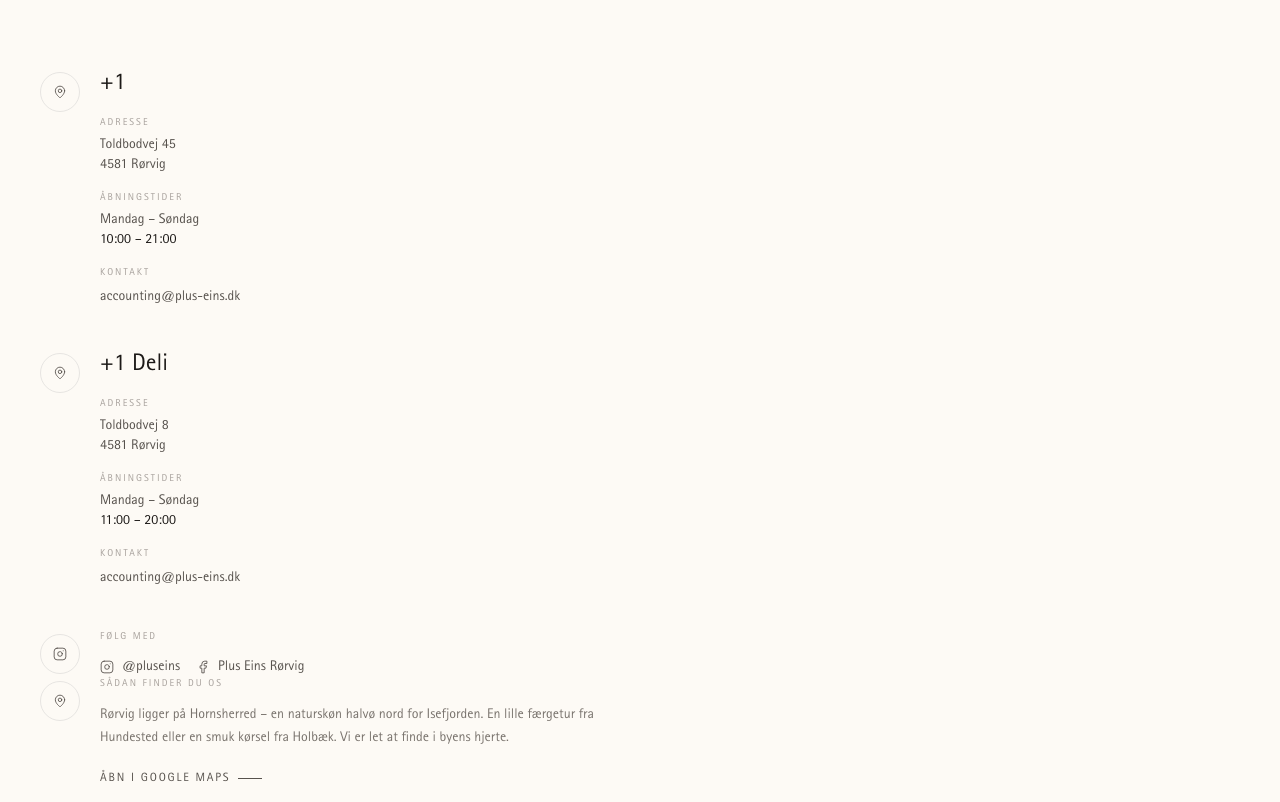
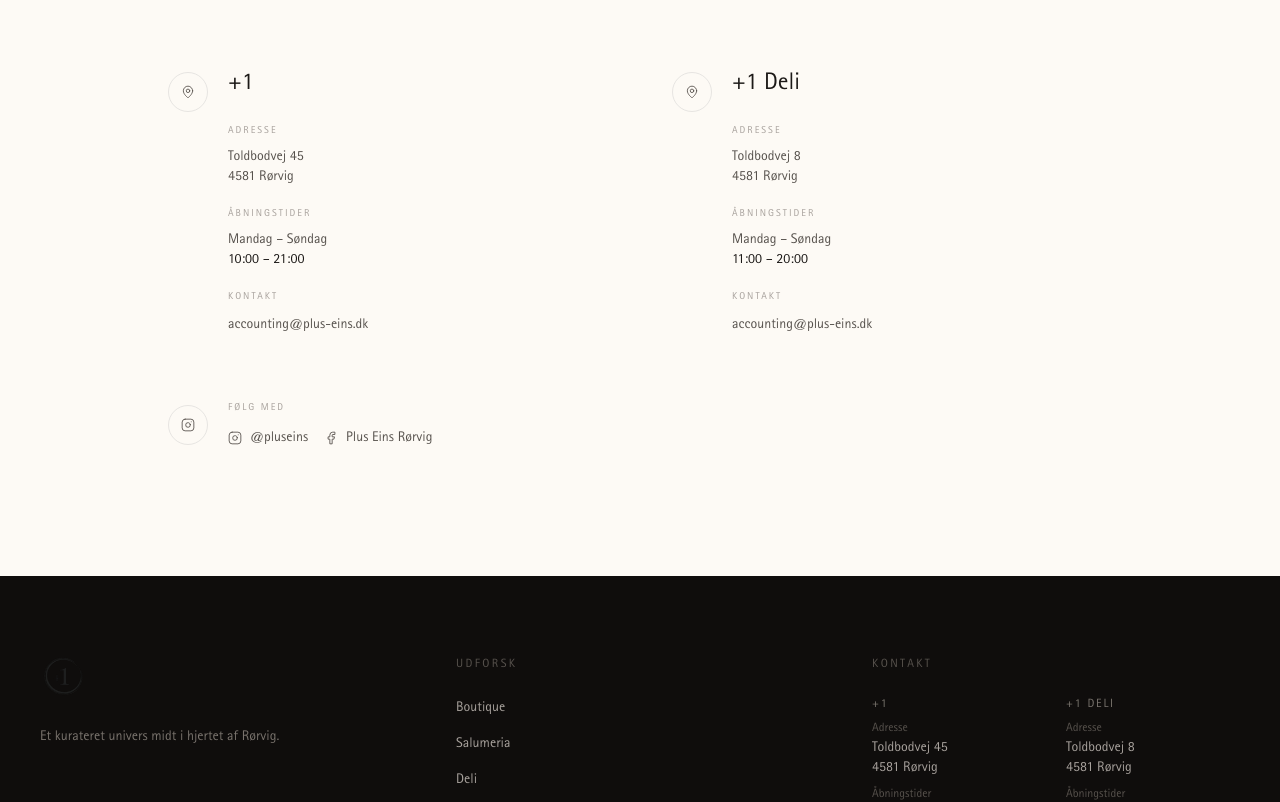
Before and after one commit to mariusaagesen/PLUSEINS, a React (Vite) app: page /visit in a window 1280 px wide. Shown: the part 540-1342 px from the top of the page. Built offline with nearby package versions, Linux system fonts and the light colour scheme.

Commit message:
Update /visit page layout

```diff
--- a/src/pages/Visit.tsx
+++ b/src/pages/Visit.tsx
@@ -32,10 +32,9 @@ export default function Visit() {
 
       {/* Main info */}
       <section className="bg-cream-50 py-24 md:py-32">
-        <div className="max-w-7xl mx-auto px-6 md:px-10">
-          <div className="max-w-xl">
-            {/* Location sections */}
-            <div className="space-y-10">
+        <div className="max-w-5xl mx-auto px-6 md:px-10">
+          {/* Two-column location layout */}
+          <div className="grid md:grid-cols-2 gap-12 md:gap-16">
             {locations.map((loc, i) => (
               <ScrollReveal key={loc.title} delay={i * 80}>
                 <div className="flex gap-5">
@@ -43,25 +42,25 @@ export default function Visit() {
                     <MapPin size={14} strokeWidth={1.5} className="text-stone-600" />
                   </div>
                   <div className="flex-1">
-                      <p className="font-serif text-2xl font-light text-stone-900 mb-4">{loc.title}</p>
+                    <p className="font-serif text-2xl font-light text-stone-900 mb-6">{loc.title}</p>
 
                     {/* Address */}
-                      <div className="mb-4">
-                        <p className="text-[10px] font-sans tracking-[0.2em] uppercase text-stone-400 mb-1">{v.address.label}</p>
+                    <div className="mb-5">
+                      <p className="text-[10px] font-sans tracking-[0.2em] uppercase text-stone-400 mb-2">{v.address.label}</p>
                       <p className="text-sm font-sans text-stone-600">{loc.street}</p>
                       <p className="text-sm font-sans text-stone-600">{loc.city}</p>
                     </div>
 
                     {/* Hours */}
-                      <div className="mb-4">
-                        <p className="text-[10px] font-sans tracking-[0.2em] uppercase text-stone-400 mb-1">{t.footer.hours.label}</p>
+                    <div className="mb-5">
+                      <p className="text-[10px] font-sans tracking-[0.2em] uppercase text-stone-400 mb-2">{t.footer.hours.label}</p>
                       <p className="text-sm font-sans text-stone-600">{t.footer.hours.days}</p>
                       <p className="text-sm font-sans text-stone-900">{loc.time}</p>
                     </div>
 
                     {/* Contact */}
                     <div>
-                        <p className="text-[10px] font-sans tracking-[0.2em] uppercase text-stone-400 mb-1">{t.footer.contact}</p>
+                      <p className="text-[10px] font-sans tracking-[0.2em] uppercase text-stone-400 mb-2">{t.footer.contact}</p>
                       <a href="mailto:accounting@plus-eins.dk" className="text-sm font-sans text-stone-600 hover:text-stone-900 transition-colors">
                         accounting@plus-eins.dk
                       </a>
@@ -70,10 +69,11 @@ export default function Visit() {
                 </div>
               </ScrollReveal>
             ))}
+          </div>
 
           {/* Social */}
-              <ScrollReveal delay={160}>
-                <div className="flex gap-5">
+          <ScrollReveal delay={240}>
+            <div className="flex gap-5 mt-16">
               <div className="w-10 h-10 border border-stone-200 rounded-full flex items-center justify-center flex-shrink-0 mt-1">
                 <Instagram size={14} strokeWidth={1.5} className="text-stone-600" />
               </div>
@@ -93,30 +93,6 @@ export default function Visit() {
             </div>
           </ScrollReveal>
         </div>
-
-            {/* Directions */}
-            <ScrollReveal delay={240}>
-              <div className="flex gap-5">
-                <div className="w-10 h-10 border border-stone-200 rounded-full flex items-center justify-center flex-shrink-0 mt-1">
-                  <MapPin size={14} strokeWidth={1.5} className="text-stone-600" />
-                </div>
-                <div>
-                  <p className="text-[10px] font-sans tracking-[0.2em] uppercase text-stone-400 mb-3">{v.directions.title}</p>
-                  <p className="text-sm font-sans font-light text-stone-500 leading-[1.65] mb-4">{v.directions.text}</p>
-                  <a
-                    href="https://maps.google.com/?q=Toldbodvej+45+4581+Rørvig+Denmark"
-                    target="_blank"
-                    rel="noopener noreferrer"
-                    className="text-xs font-sans tracking-[0.15em] uppercase text-stone-600 hover:text-stone-900 transition-colors inline-flex items-center gap-2"
-                  >
-                    {v.directions.cta}
-                    <span className="inline-block w-6 h-px bg-current" />
-                  </a>
-                </div>
-              </div>
-            </ScrollReveal>
-          </div>
-        </div>
       </section>
     </div>
   );
```
Lines whose indentation alone changed are shown as unchanged.
